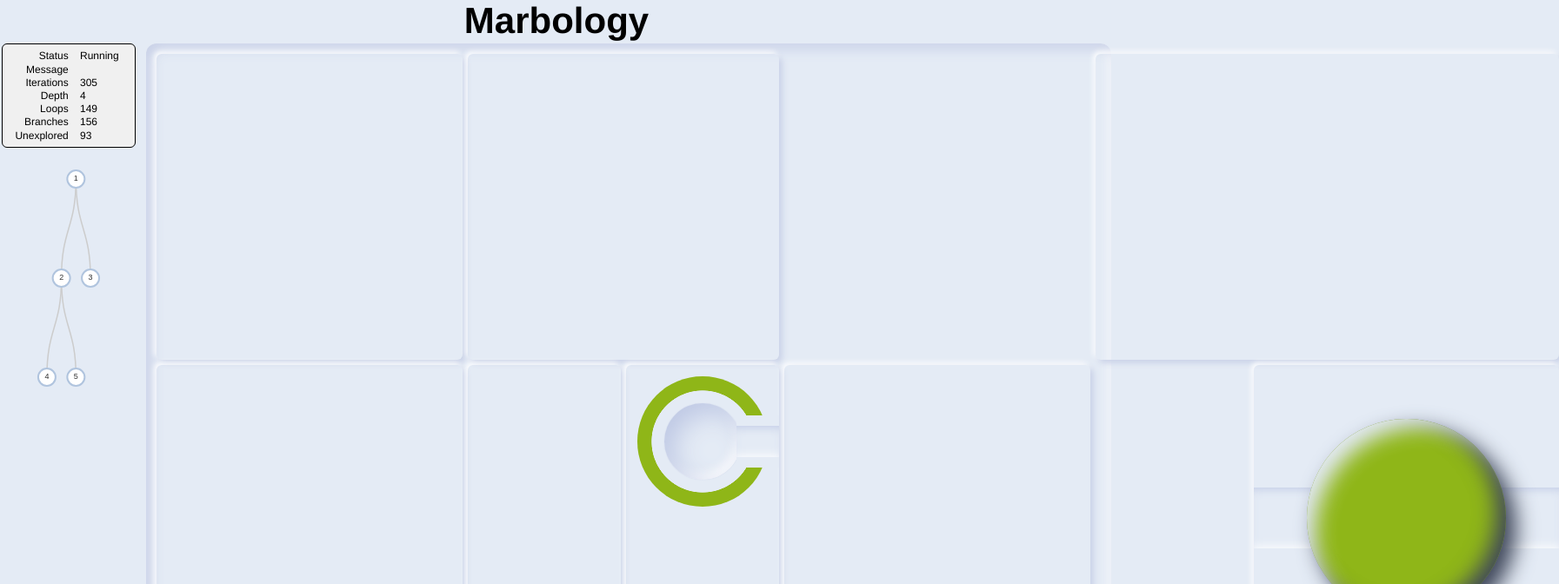
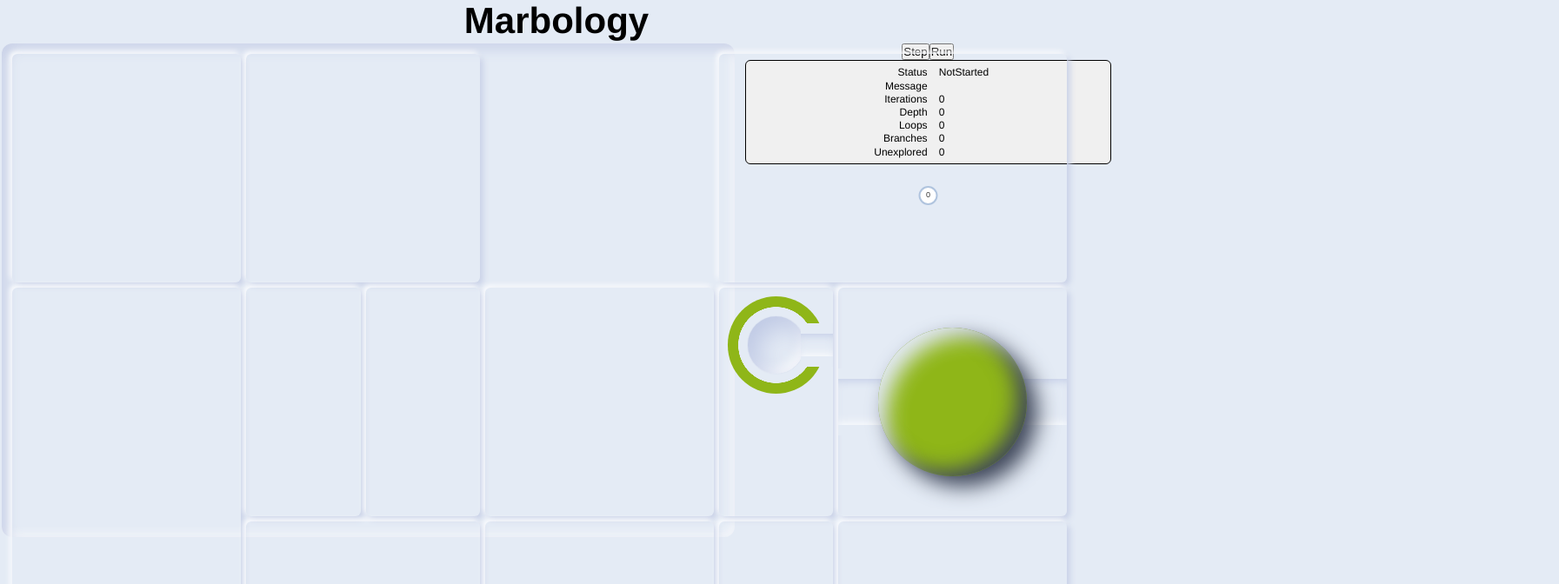
Before and after one commit to kgoodier/marbology, a React (Create React App) app in the folder app/: page / in a window 1280 px wide. Shown: the top 672 px of the page at 87% size, 1793 px wide, since content can reach past the window. Built offline with nearby package versions, Linux system fonts and the light colour scheme.

Commit message:
checkin. tree working, but re-rendering. also idDone() busted.

```diff
--- a/app/src/App.css
+++ b/app/src/App.css
@@ -23,6 +23,7 @@
 
 .App-body {
   display: flex;
+  align-items: flex-start;
   gap: 1em;
   padding: .2em;
 }
--- a/app/src/App.tsx
+++ b/app/src/App.tsx
@@ -1,7 +1,7 @@
-import React, { ReactElement, useEffect, useMemo, useState } from 'react';
+import React, { ReactElement, useCallback, useEffect, useMemo, useState } from 'react';
 
 import { TileState } from './utils/types';
-import { defaultBoard, parse } from './utils/AsciiBoard';
+import { defaultBoard, parse, renderDebug } from './utils/AsciiBoard';
 
 import Board from './Board';
 import MarbologySolver from './utils/MarbologySolver';
@@ -12,35 +12,17 @@ import TileDecoration from './TileDecoration';
 import './App.css';
 
 function App() {
-  const tiles: Array<Array<TileState>> = useMemo(() => {
-    return parse(defaultBoard);
-  }, []);
+  const [tiles, setTiles] = useState<Array<Array<TileState>>>(parse(defaultBoard));
+  const solver: MarbologySolver = useMemo(() => new MarbologySolver(tiles), []);
 
-  const renderTiles: Array<ReactElement> = useMemo(() => {
-    const arr: Array<ReactElement> = [];
-    for (let y = 1; y <= 4; y++) {
-      for (let x = 1; x <= 6; x++) {
-        arr.push((
-          <Tile x={x} y={y} tile={tiles[y][x]} key={`${x}/${y}`} />
-        ));
-      }
+  const handleSelectBoard = useCallback((name: string) => {
+    const board = solver.getBoard(name);
+    if (board) {
+      setTiles(board.solver.tiles);
     }
-    return arr;
-  }, [tiles]);
+  }, [solver]);
 
-  const renderDecorations: Array<ReactElement> = useMemo(() => {
-    const arr: Array<ReactElement> = [];
-    for (let y = 1; y <= 4; y++) {
-      for (let x = 1; x <= 6; x++) {
-        arr.push((
-          <TileDecoration x={x} y={y} tile={tiles[y][x]} key={`${x}/${y}`} />
-        ));
-      }
-    }
-    return arr;
-  }, [tiles]);
-
-  const solver: MarbologySolver = useMemo(() => new MarbologySolver(tiles), [tiles]);
+  renderDebug(tiles);
 
   return (
     <div className="App">
@@ -51,15 +33,39 @@ function App() {
       </header>
 
       <div className="App-body">
-        <SolverUI solver={solver} />
         <Board>
-          {renderTiles}
-          {renderDecorations}
+          <Tiles tiles={tiles} />
+          <TileDecorations tiles={tiles} />
         </Board>
+        <SolverUI solver={solver} onSelectBoard={handleSelectBoard} />
       </div>
 
     </div>
   );
 }
 
+function Tiles({ tiles }: { tiles: Array<Array<TileState>> }) {
+  const arr: Array<ReactElement> = [];
+  for (let y = 1; y <= 4; y++) {
+    for (let x = 1; x <= 6; x++) {
+      arr.push((
+        <Tile x={x} y={y} tile={tiles[y][x]} key={`${x}/${y}`} />
+      ));
+    }
+  }
+  return (<>{arr}</>);
+}
+
+function TileDecorations({ tiles }: { tiles: Array<Array<TileState>> }) {
+  const arr: Array<ReactElement> = [];
+  for (let y = 1; y <= 4; y++) {
+    for (let x = 1; x <= 6; x++) {
+      arr.push((
+        <TileDecoration x={x} y={y} tile={tiles[y][x]} key={`${x}/${y}`} />
+      ));
+    }
+  }
+  return (<>{arr}</>);
+}
+
 export default App;
--- a/app/src/Board.css
+++ b/app/src/Board.css
@@ -4,7 +4,6 @@
   flex-grow: 1;
 
   display: flex;
-  justify-content: center;
   align-items: center;
   font-family: 'Poppins', sans-serif;
   background: var(--greyLight-1);
--- a/app/src/SolutionTree.tsx
+++ b/app/src/SolutionTree.tsx
@@ -1,8 +1,15 @@
 import React, { PropsWithChildren, useEffect, useState } from 'react';
 
 import ReactECharts from 'echarts-for-react';
+import { Solutions } from './utils/types';
 
-export default function SolutionTree() {
+export default function SolutionTree({ solutions, onSelect }: { solutions?: Solutions, onSelect?: (name: string) => void }) {
+  if (!solutions) {
+    return null;
+  }
+
+  console.log('!!! render SolutionTree');
+
   const data = {
     name: "1",    // the name of the node, the text corresponding to the current node label.
     children: [
@@ -25,26 +32,76 @@ export default function SolutionTree() {
   };
   const options = {
     tooltip: {
+      show: true,
       trigger: 'item',
-      triggerOn: 'mousemove'
+      triggerOn: 'click'
     },
     series: [
       {
         type: 'tree',
-        data: [data],
+        data: [solutions],
         symbol: 'emptyCircle',
         symbolSize: 20,
         orient: 'vertical',
-        expandAndCollapse: false,
+        expandAndCollapse: true,
+        animationDurationUpdate: 250,
+        roam: true,
         label: {
           position: 'inside',
           verticalAlign: 'middle',
           fontSize: 9
         },
-        animationDurationUpdate: 250
+        selectedMode: 'single',
+        select: {
+          itemStyle: {
+            color: 'red'
+          },
+          label: {
+            show: true
+          }
+        }
       }
     ]
   };
 
-  return <ReactECharts option={options} />;
+  const onSelectChanged = (params: any) => {
+    if (params.fromAction === 'select') {
+      console.log(params);
+    }
+  }
+
+  const onClick = (params: any) => {
+    if (params.componentType === 'series') {
+      // DEBUGGING
+      console.log(params);
+
+      /*
+      // Build array of children
+      function mapChildren(node: any) {
+        if (!node.children) {
+          return [];
+        }
+        return node.children.map((child: any) => {
+          return {
+            name: child.name,
+            children: mapChildren(child)
+          };
+        });
+      }
+      const children = mapChildren(params.data);
+      const ancestors = params.treeAncestors.map((node: any) => node.name);
+      console.log(ancestors, children);
+      */
+
+      onSelect && onSelect(params.data.name);
+    }
+  }
+
+  return <ReactECharts
+    option={options}
+    onEvents={{
+      'mouseover': onClick,
+      'selectchanged': onSelectChanged
+    }}
+  />;
 }
--- a/app/src/SolverUI.css
+++ b/app/src/SolverUI.css
@@ -1,3 +1,8 @@
+.solver-container {
+    height: 100vh;
+    width: 33%;
+}
+
 .solver-stats {
     /* Create a 2 column grid */
     display: grid;
--- a/app/src/SolverUI.tsx
+++ b/app/src/SolverUI.tsx
@@ -3,12 +3,12 @@ import React, { PropsWithChildren, useEffect, useState } from 'react';
 import SolutionTree from './SolutionTree';
 
 import MarbologySolver from './utils/MarbologySolver';
-import { SolverStats } from './utils/types';
+import { BoardRecord, SolverStats, Solutions } from './utils/types';
 import delay from './utils/delay';
 
 import './SolverUI.css';
 
-export default function SolverUI({ solver }: { solver: MarbologySolver }) {
+export default function SolverUI({ solver, onSelectBoard }: { solver: MarbologySolver, onSelectBoard?: (name: string) => void }) {
   const [status, setStatus] = useState('NotStarted');
   const [message, setMessage] = useState<string | undefined>('');
   const [iterations, setIterations] = useState(0);
@@ -16,9 +16,10 @@ export default function SolverUI({ solver }: { solver: MarbologySolver }) {
   const [branches, setBranches] = useState(0);
   const [depth, setDepth] = useState(0);
   const [unexplored, setUnexplored] = useState(0);
+  const [solutions, setSolutions] = useState<Solutions>(solver.getSolutions());
 
+  console.log('!!! render SolverUI');
 
-  useEffect(() => {
   function gatherStats(stats: SolverStats) {
     setStatus(stats.status);
     setMessage(stats.message);
@@ -29,24 +30,34 @@ export default function SolverUI({ solver }: { solver: MarbologySolver }) {
     setUnexplored(stats.unexplored);
   }
 
-    async function go() {
+  function step() {
+    const isMore = solver.step();
+    gatherStats(solver.getStats());
+    setSolutions(solver.getSolutions());
+  }
+
+  async function run() {
     while (solver.step()) {
       let stats = solver.getStats();
       gatherStats(stats);
+      setSolutions(solver.getSolutions());
       await delay(10);
       // Safety net
-        if (stats.depth >= 4) {
+      if (stats.depth >= 6) {
         return;
       }
     }
+    console.log(`Actually done? Winning path: ${JSON.stringify(solver.getSolutionPath(), null, 2)}`);
+    console.log(`${JSON.stringify(solver.getStats())}`);
     gatherStats(solver.getStats());
   }
 
-    go();
-  }, [solver]);
-
   return (
-    <div className='solver-ui'>
+    <div className='solver-container'>
+      <div>
+        <button onClick={step}>Step</button>
+        <button onClick={run}>Run</button>
+      </div>
       <div className='solver-stats'>
         <div>Status</div>
         <div className='stats-value'>{status}</div>
@@ -70,7 +81,7 @@ export default function SolverUI({ solver }: { solver: MarbologySolver }) {
         <div className='stats-value'>{unexplored}</div>
       </div>
       <div>
-        <SolutionTree />
+        <SolutionTree solutions={solutions} onSelect={onSelectBoard} />
       </div>
     </div>
   );
--- a/app/src/utils/AsciiBoard.ts
+++ b/app/src/utils/AsciiBoard.ts
@@ -73,7 +73,25 @@ export const defaultBoard000_debugging = `
 ..... ........... ..... ..... .....
 `;
 
-export const defaultBoard = defaultBoard000_debugging;
+export const defaultBoard000_debugging2 = `
+..... ...........       ...........
+..... ...........       ...........
+..... ...........       ...........
+
+..... ..... ..... ..... ..... A....
+..... ..... ..... ..... ..A-- --Z--
+..... ..... ..... ..... ..... .....
+.....
+..... ........... ..... ..... .....
+..... ........... ..... ..... .....
+..... ........... ..... ..... .....
+                  .....       .....
+..... ........... ..... ..... .....
+..B-- ........... ..... ..... .....
+..... ........... ..... ..... .....
+`;
+
+export const defaultBoard = defaultBoard000_debugging2;
 
 const TILES_W = 6; // tiles
 const TILES_H = 4; // tiles
@@ -127,6 +145,16 @@ export function parse(boardAscii: string): Array<Array<TileState>> {
   return tiles;
 }
 
+let renderCount = 0;
+export function renderDebug(tiles: Array<Array<TileState>>): void {
+  console.log(`\nRENDER DEBUG ${++renderCount}`);
+  for (let y = 1; y < tiles.length - 1; y++) {
+    for (let x = 1; x < tiles[y].length - 1; x++) {
+      console.log(`[${x},${y}]: ${JSON.stringify(tiles[y][x])}`);
+    }
+  }
+}
+
 function getTile(lines: Array<string>, x: number, y: number): TileState {
   // Sample row of tiles:
   // ..... B.|.. ..... ..... .....
--- a/app/src/utils/MarbologySolver.ts
+++ b/app/src/utils/MarbologySolver.ts
@@ -1,22 +1,16 @@
 import * as AsciiBoard from './AsciiBoard.js'
-import type { TileState, Move, SolverStats } from './types';
+import type { TileState, Move, BoardRecord, SolverStats, Solutions } from './types';
 import BoardSolver from './BoardSolver';
 import { assert } from 'console';
-
-type BoardRecord = {
-  board: BoardSolver,
-  boardNum: number,
-  fromBoardNum: number,
-  depth: number,
-};
 
 const verbose = false;
 
 export default class MarbologySolver {
   statesToSearch: Array<BoardRecord>;
-  seenBoards: Map<string /*hash*/, number /*boardNum*/>;
-  states: Map<number, BoardRecord>;
+  states: Map<string /*name*/, BoardRecord>;
+  seenBoards: Map<string /*hash*/, BoardRecord>;
   boardCount: number;
+  initialBoard: BoardRecord;
   winningBoard?: BoardRecord;
   stats: SolverStats;
 
@@ -36,8 +30,9 @@ export default class MarbologySolver {
     };
 
     // Load initial board
-    const initialBoard = new BoardSolver(tiles, undefined);
-    this._pushNewState(initialBoard, 0, -1);
+    const initialSolver = new BoardSolver(tiles, undefined);
+    this._pushNewState(initialSolver, undefined);
+    this.initialBoard = this.statesToSearch[0];
   }
 
   step(): boolean {
@@ -50,15 +45,7 @@ export default class MarbologySolver {
       return false; // can never happen, TODO: better way to handle this?
     }
 
-    /*
-    console.log(`===== ITER ${iter}, BOARD_NUM ${state.boardNum}, DEPTH ${this.statesToSearch.length} =====`);
-    if (verbose || iter === 0) {
-      console.log(state);
-      console.log(AsciiBoard.render(state.board.tiles));
-    }
-    */
-
-    if (state.board.isDone()) {
+    if (state.solver.isDone()) {
       this.winningBoard = state;
       console.log('\n===== DONE =====');
       console.log(state);
@@ -68,14 +55,14 @@ export default class MarbologySolver {
       return false;
     }
 
-    const newMoves: Array<Move> = state.board.generateMoves();
+    const newMoves: Array<Move> = state.solver.generateMoves();
     newMoves.forEach(newMove => {
-      const newBoards: Array<BoardSolver> = state.board.applyMove(newMove);
+      const newBoards: Array<BoardSolver> = state.solver.applyMove(newMove);
 
       // Go through all newly generated boards, add to list if not seen before.
       let c1 = this.boardCount;
       newBoards.forEach(newBoard => {
-        if (this._pushNewState(newBoard, state.depth + 1, state.boardNum)) {
+        if (this._pushNewState(newBoard, state)) {
           this.stats.branches++;
         } else {
           this.stats.loops++;
@@ -93,13 +80,46 @@ export default class MarbologySolver {
     return true;
   }
 
+  getBoard(name: string): BoardRecord | undefined {
+    return this.states.get(name);
+  }
+
   getStats(): SolverStats {
     this.stats.unexplored = this.statesToSearch.length;
     return { ...this.stats };
   }
 
+  getSolutions(): Solutions {
+    function remap(record: BoardRecord): Solutions {
+      return {
+        name: record.name,
+        children: record.children.map(remap),
+      };
+    }
+    return remap(this.initialBoard);
+  }
+
+  getSolutionPath(): Array<BoardRecord> {
+    if (!this.winningBoard) {
+      console.log(`No winning board, please solve it first.`);
+      return [];
+    }
+
+    const pathToParent: Array<BoardRecord> = [];
+    let record: BoardRecord | undefined = this.winningBoard;
+    while (record?.parent) {
+      pathToParent.push(record);
+      record = this.states.get(record.parent.name);
+    }
+    if (record) {
+      pathToParent.push(record);  // push initial board
+    }
+
+    return pathToParent.reverse();
+  }
+
   async printSolutionPath(): Promise<void> {
-    const pathToParent = this._getSolutionPath();
+    const pathToParent = this.getSolutionPath();
 
     const write = (str: string) => { process.stdout.write(str); }
     const cls = () => { write('\x1B[2J\r'); } // clear screen, set to 0,0
@@ -132,7 +152,7 @@ export default class MarbologySolver {
     for (let i = pathToParent.length - 1; i >= 0; i--) {
       const record = pathToParent[i];
       pos(0, 0);
-      write(`===== #${record.boardNum}, parent #${record.fromBoardNum}, depth ${record.depth} =====\x1B[K\n`);
+      write(`===== #${record.name}, parent #${record.parent?.name}, depth ${record.depth} =====\x1B[K\n`);
       //write(AsciiBoard.render(record.board.tiles));
       write('\n');
       //await sleep(500);
@@ -143,50 +163,40 @@ export default class MarbologySolver {
   }
 
 
-  _getSolutionPath(): Array<BoardRecord> {
-    if (!this.winningBoard) {
-      console.log(`No winning board, please solve it first.`);
-      return [];
-    }
 
-    const pathToParent: Array<BoardRecord> = [];
-    let record: BoardRecord | undefined = this.winningBoard;
-    while (record && record.fromBoardNum !== record.boardNum) {
-      pathToParent.push(record);
-      record = this.states.get(record.fromBoardNum);
-    }
-    if (record) {
-      pathToParent.push(record);  // push initial board
-    }
+  _pushNewState(board: BoardSolver, parentBoard: BoardRecord | undefined): BoardRecord | null {
+    const hash = board.hash();
+    const oldRecord = this.seenBoards.get(hash);
 
-    return pathToParent.reverse();
-  }
-
-  _pushNewState(board: BoardSolver, depth: number, fromBoardNum: number): BoardRecord | null {
-    const hash = board.hash();
-    const boardNum = this.seenBoards.get(hash);
-    if (!boardNum) {
-      const record: BoardRecord = {
-        board,
-        boardNum: this.boardCount++,
-        fromBoardNum,
-        depth
-      };
-      this.states.set(record.boardNum, record);
-      this.statesToSearch.push(record);
-      this.seenBoards.set(hash, record.boardNum);
+    // Don't explore further if we've already seen this board state.
+    if (oldRecord) {
       if (verbose) {
-        const boardNumStr = ("0000" + record.boardNum.toString()).substr(-4);
-        console.log(`[B${boardNumStr}] New board: YES from:${record.fromBoardNum} num:${record.boardNum} hash:${hash}`);
-      }
-      return record;
-    } else {
-      if (verbose) {
-        const boardNumStr = ("0000" + boardNum.toString()).substr(-4);
-        console.log(`[B${boardNumStr}] New board: NO from:${fromBoardNum} hash:${hash}`);
+        const boardNumStr = ("0000" + oldRecord.name.toString()).substr(-4);
+        console.log(`[B${boardNumStr}] New board: NO from:${parentBoard?.name} hash:${hash}`);
       }
       return null;
     }
+
+    const boardNum = this.boardCount++;
+    const record: BoardRecord = {
+      name: `${boardNum}`,
+      solver: board,
+      parent: parentBoard,
+      depth: parentBoard ? (parentBoard.depth + 1) : 0,
+      children: []
+    };
+    this.states.set(record.name, record);
+    this.statesToSearch.push(record);
+    this.seenBoards.set(hash, record);
+    if (parentBoard) {
+      parentBoard.children.push(record);
+    }
+
+    if (verbose) {
+      const boardNumStr = ("0000" + record.name).substr(-4);
+      console.log(`[B${boardNumStr}] New board: YES from:${parentBoard?.name} num:${record.name} hash:${hash}`);
+    }
+    return record;
   }
 
 }
```
Also changed, not shown: app/src/utils/BoardSolver.ts (+10 -8 lines), app/src/utils/types.ts (+16 -0 lines). Lines whose indentation alone changed are shown as unchanged.
